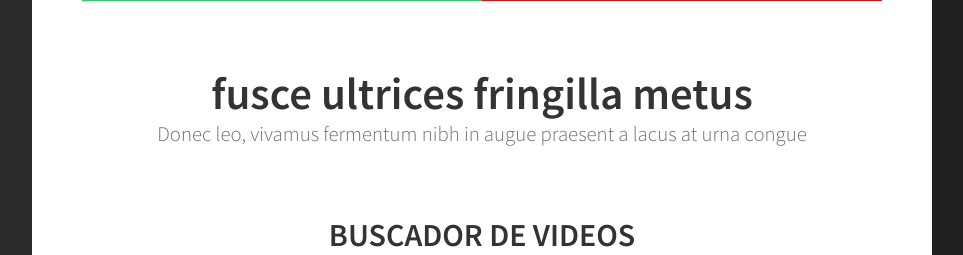
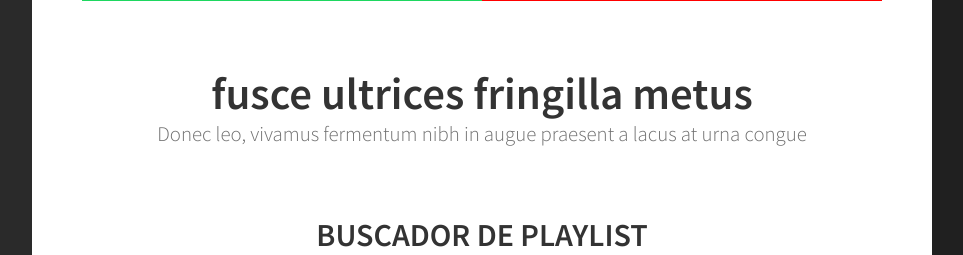
Before and after one commit to JesusArias1995/YouSpot, a Flask app: template templates/listasyt.html in a window 1280 px wide. Shown: the part 473-728 px from the top of the page, without its empty margins (308-1271 px from the left). Run offline with Flask 2, Linux system fonts and the light colour scheme; the template is opened without the code that fills it, so the values that code supplies are empty; parts of the project's set-up code (start-up, migrations or seed data) failed here and were passed over.

Commit message:
Modificaciones

```diff
--- a/templates/listasyt.html
+++ b/templates/listasyt.html
@@ -2,7 +2,7 @@
 {% block title %}oauth{% endblock %}
 {% block buscadoryt %}
 <br>
-	<h1>BUSCADOR DE VIDEOS</h1>
+	<h1>BUSCADOR DE PLAYLIST</h1>
 	<h1>Resultado de la busqueda <strong>{{buscar}}</strong> son:</h1>
 	% for a,b in zip(lista_ti,lista_id):
 		<p>Enlace: <a href="https://www.youtube.com/watch?v={{b}}"><strong>{{a}}</strong></a></p>
```
